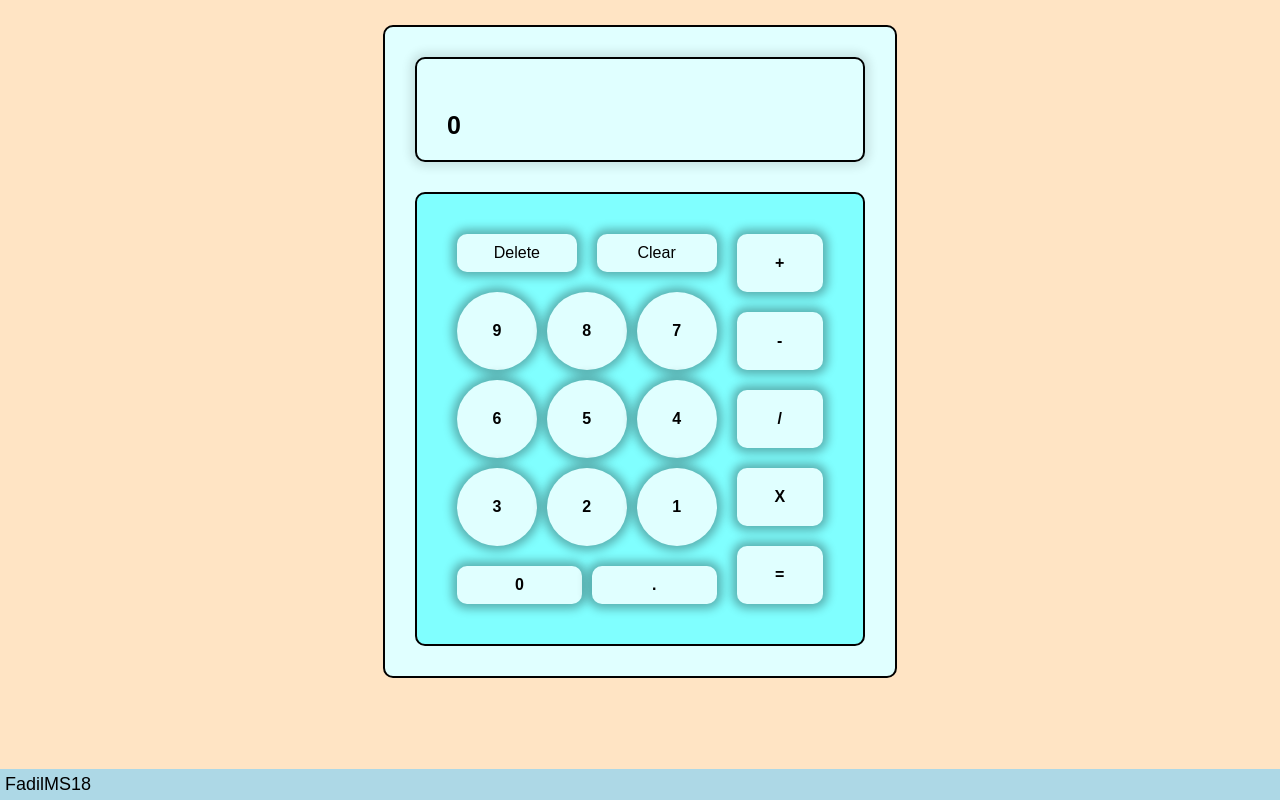
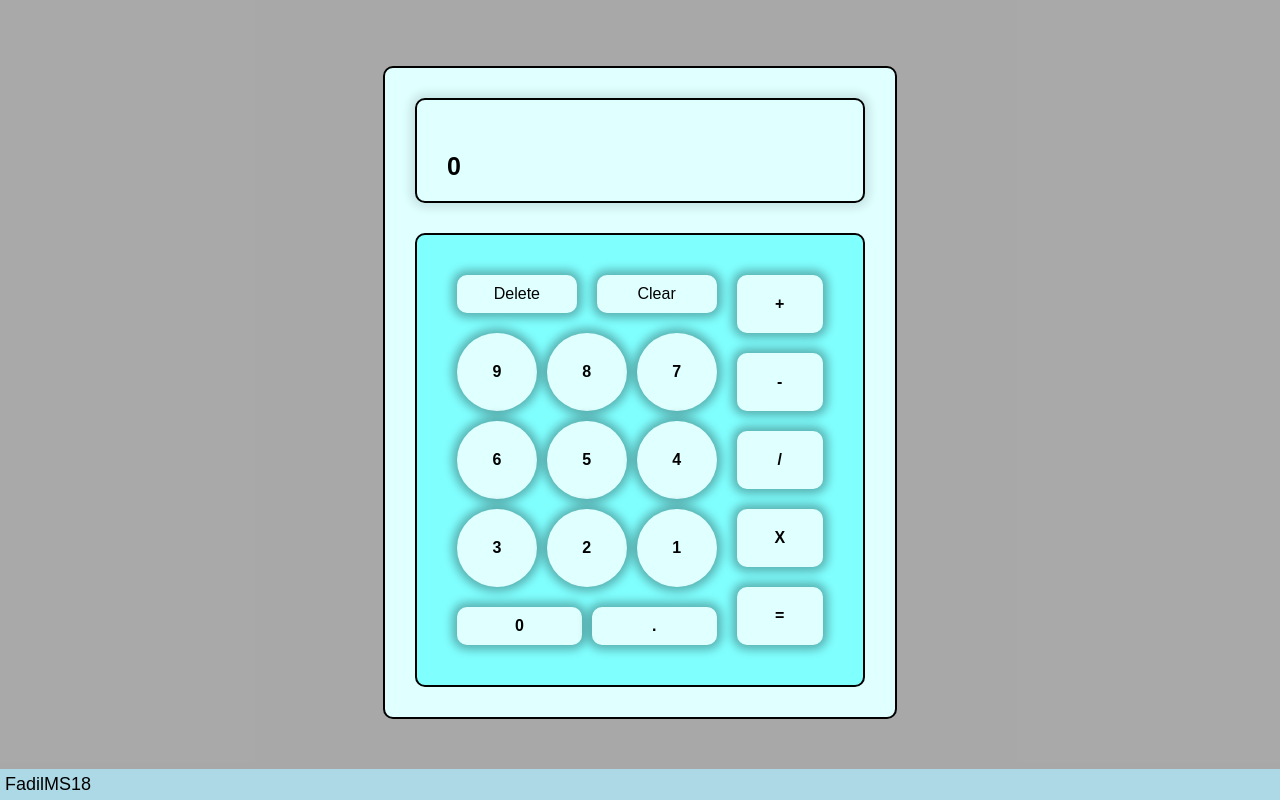
Before and after one commit to FadilMS18/Online-Calculator, a plain HTML site: page index.html in a window 1280 px wide. Drawn offline with Linux system fonts and the light colour scheme.

Commit message:
Adding 1 Div for background
adding div for background and make it easy to edit the ui later

```diff
--- a/CSS/first.css
+++ b/CSS/first.css
@@ -1,6 +1,9 @@
-
 body{
     font-family:arial;
+    padding:0;
+    margin:0;
+    background-color: black;
+
 }
 
 footer{
@@ -15,6 +18,17 @@ footer{
     padding:5px;
 }
 
+#background-set{
+    display:flex;
+    align-items: center;
+    justify-content: center;
+    height: 98vh;
+
+    background-color: rgba(211, 211, 211, 0.8);
+
+
+}
+
 #parent-container{ /* Parent Container for display and bottom container*/
     display:flex;
     flex-direction: column;
@@ -26,7 +40,7 @@ footer{
     gap:30px;
     width:450px;
 
-    margin: 2% auto 0px;
+
 
     background-color:lightcyan;
 }
--- a/JS/dom.js
+++ b/JS/dom.js
@@ -15,7 +15,6 @@ const one9Num = document.querySelector("#one9Num") // Child4
 const zeroNum = document.querySelector("#zeroNum") // Child4
 
 
-body.style.backgroundColor = "bisque"
 
 let makeADiv = document.createElement("div") // Making display section
 makeADiv.classList.add("display-style")
--- a/index.html
+++ b/index.html
@@ -20,6 +20,7 @@
   </head>
   <body>
     <!-- Day One Calculator Project Start -->
+    <div id="background-set">
       <div id="parent-container">
         <div class="child1-container" id="display-container"></div>
         <div class="child1-container" id="bottom-container">
@@ -39,6 +40,8 @@
 
         </div>
       </div>
+    </div>
+
 
 
 
```
Lines whose indentation alone changed are shown as unchanged.
